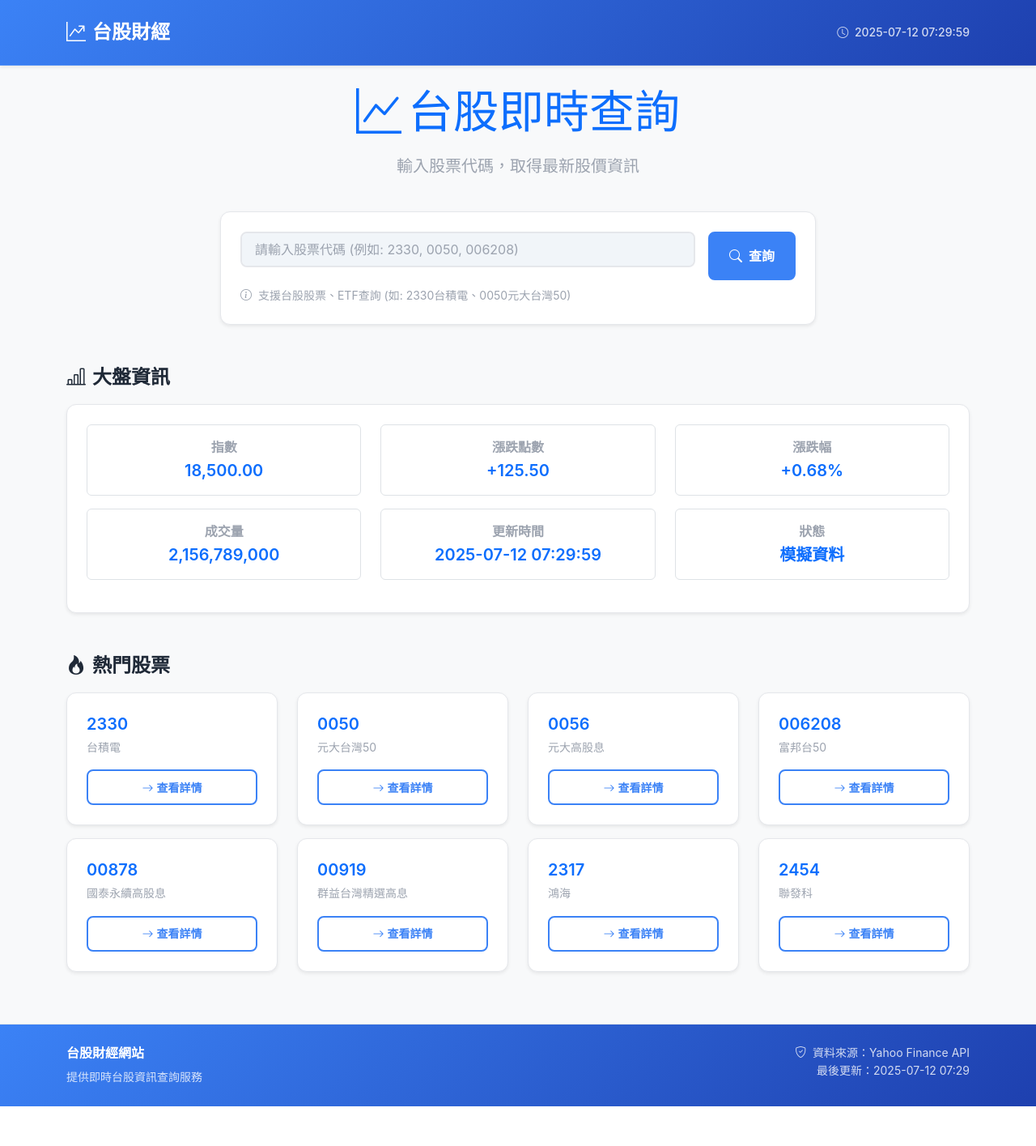
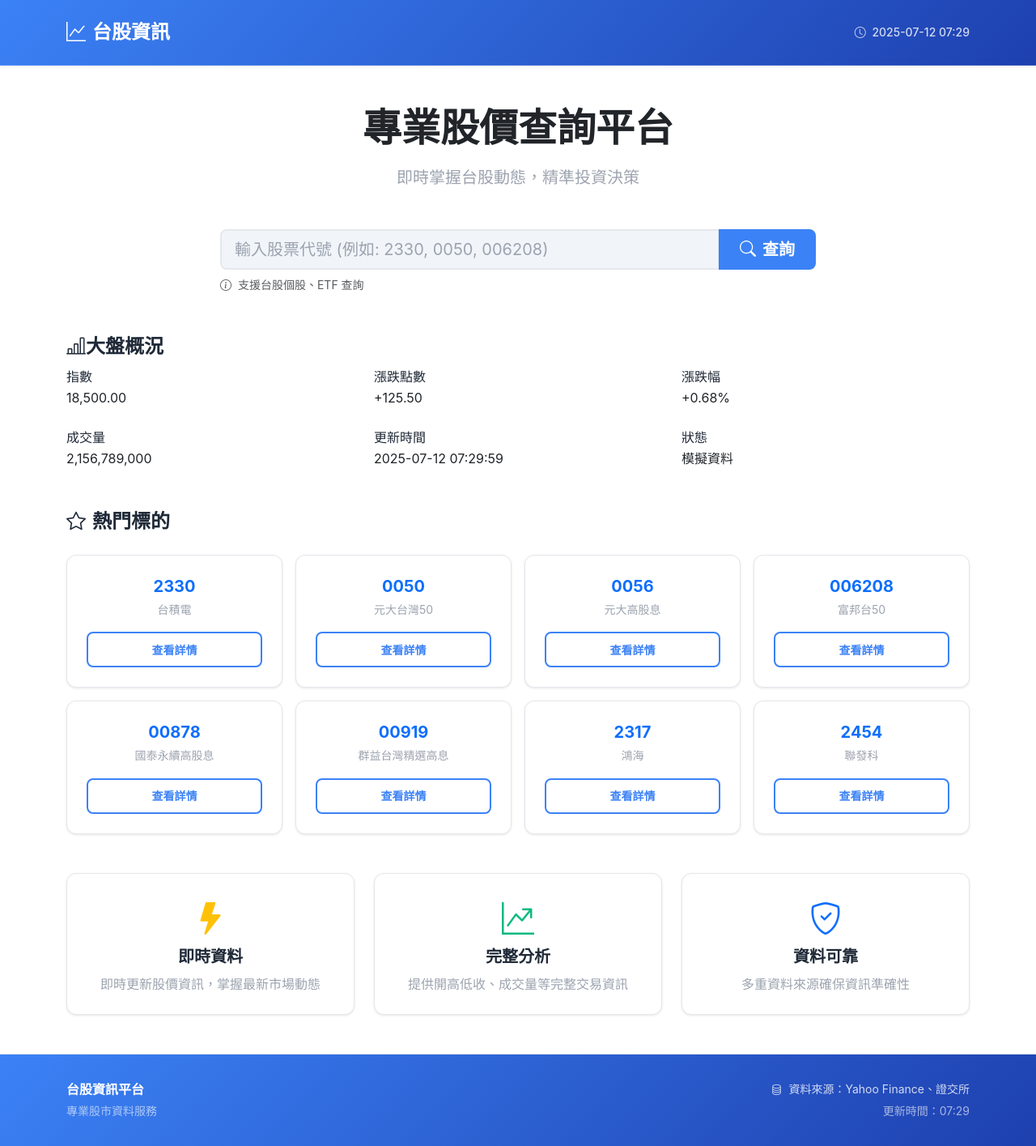
Before and after one commit to iamhenryhuang/financial_web, a Flask app: page / in a window 1280 px wide. Shown: the whole page at 81% size. Before the commit the page ends 1366 px from the top, so only its background shows below. Run offline with Flask 3, Linux system fonts and the light colour scheme; data that the repository does not hold is empty.

Commit message:
Update home.html

```diff
--- a/templates/home.html
+++ b/templates/home.html
@@ -3,7 +3,7 @@
 <head>
     <meta charset="UTF-8">
     <meta name="viewport" content="width=device-width, initial-scale=1.0">
-    <title>台股財經網站 - 即時股價查詢</title>
+    <title>台股資訊 | 專業股價查詢平台</title>
 
     <!-- Bootstrap 5 CSS -->
     <link href="https://cdn.jsdelivr.net/npm/bootstrap@5.3.0/dist/css/bootstrap.min.css" rel="stylesheet">
@@ -12,83 +12,74 @@
     <!-- 自定義樣式 -->
     <link href="{{ url_for('static', filename='style.css') }}" rel="stylesheet">
 </head>
-<body class="bg-light">
+<body>
 
     <!-- 導航列 -->
-    <nav class="navbar navbar-expand-lg navbar-dark bg-primary shadow-sm">
+    <nav class="navbar navbar-expand-lg">
         <div class="container">
-            <a class="navbar-brand fw-bold" href="{{ url_for('home') }}">
-                <i class="bi bi-graph-up-arrow me-2"></i>台股財經
+            <a class="navbar-brand" href="{{ url_for('home') }}">
+                <i class="bi bi-graph-up me-2"></i>台股資訊
             </a>
-            <div class="d-flex">
-                <span class="navbar-text text-light">
+            <div class="navbar-nav ms-auto">
+                <span class="navbar-text">
                     <i class="bi bi-clock me-1"></i>
-                    {{ current_time.strftime('%Y-%m-%d %H:%M:%S') }}
+                    {{ current_time.strftime('%Y-%m-%d %H:%M') }}
                 </span>
             </div>
         </div>
     </nav>
 
-    <div class="container my-4">
+    <div class="container my-5">
 
-        <!-- 標題區域 -->
-        <div class="row mb-4">
-            <div class="col-12 text-center">
-                <h1 class="display-4 text-primary mb-3">
-                    <i class="bi bi-graph-up me-2"></i>台股即時查詢
-                </h1>
-                <p class="lead text-muted">輸入股票代碼，取得最新股價資訊</p>
-            </div>
+        <!-- 主標題區域 -->
+        <div class="text-center mb-5">
+            <h1 class="display-5 fw-bold text-dark mb-3">專業股價查詢平台</h1>
+            <p class="lead text-muted">即時掌握台股動態，精準投資決策</p>
         </div>
 
         <!-- 搜尋區域 -->
-        <div class="row mb-5">
-            <div class="col-lg-8 mx-auto">
-                <div class="card shadow-sm">
-                    <div class="card-body p-4">
-                        <form action="{{ url_for('stock_page') }}" method="GET" class="d-flex gap-3">
-                            <div class="flex-grow-1">
+        <div class="row justify-content-center mb-5">
+            <div class="col-lg-8">
+                <div class="search-container">
+                    <form action="{{ url_for('stock_page') }}" method="GET">
+                        <div class="input-group input-group-lg">
                             <input type="text"
                                    name="code"
-                                       class="form-control form-control-lg"
-                                       placeholder="請輸入股票代碼 (例如: 2330, 0050, 006208)"
+                                   class="form-control"
+                                   placeholder="輸入股票代號 (例如: 2330, 0050, 006208)"
                                    required
-                                       pattern="[0-9A-Za-z]{4,6}"
-                                       title="請輸入4-6位數字或字母的股票代碼">
-                            </div>
-                            <button type="submit" class="btn btn-primary btn-lg px-4">
+                                   pattern="[0-9A-Za-z]{3,10}"
+                                   title="請輸入3-10位數字或字母的股票代碼">
+                            <button type="submit" class="btn btn-primary px-4">
                                 <i class="bi bi-search me-2"></i>查詢
                             </button>
+                        </div>
+                        <div class="form-text mt-2">
+                            <i class="bi bi-info-circle me-1"></i>
+                            支援台股個股、ETF 查詢
+                        </div>
                     </form>
-                        <div class="text-muted mt-2 small">
-                            <i class="bi bi-info-circle me-1"></i>
-                            支援台股股票、ETF查詢 (如: 2330台積電、0050元大台灣50)
-                        </div>
-                    </div>
                 </div>
             </div>
         </div>
 
         <!-- 大盤資訊 -->
-        <div class="row mb-5">
-            <div class="col-12">
-                <h3 class="mb-3">
-                    <i class="bi bi-bar-chart-line me-2"></i>大盤資訊
+        <div class="market-overview mb-5">
+            <h3 class="market-title">
+                <i class="bi bi-bar-chart-line"></i>大盤概況
             </h3>
-                <div class="card shadow-sm">
-                    <div class="card-body">
             {% if market_info and not market_info.get('錯誤') %}
-                        <div class="row text-center">
+            <div class="row g-4">
                 {% for key, value in market_info.items() %}
-                            <div class="col-md-4 mb-3">
-                                <div class="p-3 border rounded bg-white">
-                                    <h6 class="text-muted mb-1">{{ key }}</h6>
-                                    <h4 class="mb-0
+                <div class="col-md-4">
+                    <div class="stats-card">
+                        <div class="stats-label">{{ key }}</div>
+                        <div class="stats-value
                             {% if key == '漲跌' and value and value.startswith('-') %}text-danger
                             {% elif key == '漲跌' and value and value.startswith('+') %}text-success
-                                        {% else %}text-primary{% endif %}">
+                            {% else %}text-dark{% endif %}">
                             {{ value if value else 'N/A' }}
-                                    </h4>
+                        </div>
                     </div>
                 </div>
                 {% endfor %}
@@ -96,58 +87,82 @@
             {% else %}
             <div class="text-center py-4">
                 <i class="bi bi-exclamation-triangle text-warning fs-1"></i>
-                            <p class="text-muted mt-2">
+                <p class="text-muted mt-3">
                     {{ market_info.get('錯誤', '無法載入大盤資訊') }}
                 </p>
             </div>
             {% endif %}
         </div>
-                </div>
-            </div>
-        </div>
 
-        <!-- 熱門股票 -->
-        <div class="row">
-            <div class="col-12">
-                <h3 class="mb-3">
-                    <i class="bi bi-fire me-2"></i>熱門股票
+        <!-- 熱門標的 -->
+        <div class="mb-5">
+            <h3 class="mb-4">
+                <i class="bi bi-star me-2"></i>熱門標的
             </h3>
-                <div class="row">
+            <div class="row g-3">
                 {% for stock in popular_stocks %}
-                    <div class="col-lg-3 col-md-4 col-sm-6 mb-3">
-                        <div class="card h-100 shadow-sm hover-shadow">
-                            <div class="card-body d-flex flex-column">
-                                <h6 class="card-title text-primary mb-1">{{ stock.code }}</h6>
+                <div class="col-lg-3 col-md-4 col-sm-6">
+                    <div class="card h-100">
+                        <div class="card-body text-center">
+                            <h6 class="card-title fw-bold text-primary mb-1 monospace">{{ stock.code }}</h6>
                             <p class="card-text text-muted small mb-3">{{ stock.name }}</p>
-                                <div class="mt-auto">
                             <a href="{{ url_for('stock_page', code=stock.code) }}"
                                class="btn btn-outline-primary btn-sm w-100">
-                                        <i class="bi bi-arrow-right me-1"></i>查看詳情
+                                查看詳情
                             </a>
-                                </div>
                         </div>
                     </div>
                 </div>
                 {% endfor %}
             </div>
         </div>
+
+        <!-- 功能特色 -->
+        <div class="row g-4 mb-5">
+            <div class="col-md-4">
+                <div class="card h-100 text-center">
+                    <div class="card-body">
+                        <i class="bi bi-lightning-fill text-warning fs-1 mb-3"></i>
+                        <h5 class="card-title">即時資料</h5>
+                        <p class="card-text text-muted">即時更新股價資訊，掌握最新市場動態</p>
+                    </div>
+                </div>
+            </div>
+            <div class="col-md-4">
+                <div class="card h-100 text-center">
+                    <div class="card-body">
+                        <i class="bi bi-graph-up-arrow text-success fs-1 mb-3"></i>
+                        <h5 class="card-title">完整分析</h5>
+                        <p class="card-text text-muted">提供開高低收、成交量等完整交易資訊</p>
+                    </div>
+                </div>
+            </div>
+            <div class="col-md-4">
+                <div class="card h-100 text-center">
+                    <div class="card-body">
+                        <i class="bi bi-shield-check text-primary fs-1 mb-3"></i>
+                        <h5 class="card-title">資料可靠</h5>
+                        <p class="card-text text-muted">多重資料來源確保資訊準確性</p>
+                    </div>
+                </div>
+            </div>
         </div>
     </div>
 
     <!-- 頁尾 -->
-    <footer class="bg-primary text-white py-4 mt-5">
+    <footer>
         <div class="container">
-            <div class="row">
+            <div class="row align-items-center">
                 <div class="col-md-6">
-                    <h6>台股財經網站</h6>
-                    <p class="small mb-0">提供即時台股資訊查詢服務</p>
+                    <h6 class="mb-1">台股資訊平台</h6>
+                    <p class="small mb-0 opacity-75">專業股市資料服務</p>
                 </div>
                 <div class="col-md-6 text-md-end">
-                    <p class="small mb-0">
-                        <i class="bi bi-shield-check me-1"></i>
-                        資料來源：Yahoo Finance API
+                    <p class="small mb-1">
+                        <i class="bi bi-database me-1"></i>
+                        資料來源：Yahoo Finance、證交所
                     </p>
-                    <p class="small mb-0">最後更新：{{ current_time.strftime('%Y-%m-%d %H:%M') }}</p>
+                    <p class="small mb-0 opacity-75">更新時間：{{ current_time.strftime('%H:%M') }}</p>
                 </div>
             </div>
         </div>
@@ -158,35 +173,31 @@
 
     <!-- 自定義 JavaScript -->
     <script>
-        // 搜尋表單增強
         document.addEventListener('DOMContentLoaded', function() {
             const searchForm = document.querySelector('form');
             const searchInput = document.querySelector('input[name="code"]');
 
+            // 優化輸入體驗
             searchInput.addEventListener('input', function() {
-                // 移除非數字字符
-                this.value = this.value.replace(/[^\d]/g, '');
+                this.value = this.value.replace(/[^0-9A-Za-z]/g, '').toUpperCase();
             });
 
+            // 表單驗證
             searchForm.addEventListener('submit', function(e) {
                 const code = searchInput.value.trim();
-                if (code.length < 4 || code.length > 5) {
+                if (code.length < 3 || code.length > 10) {
                     e.preventDefault();
-                    alert('請輸入4-5位數字的股票代碼');
                     searchInput.focus();
+                    searchInput.classList.add('is-invalid');
+                    setTimeout(() => searchInput.classList.remove('is-invalid'), 3000);
                 }
             });
-        });
 
-        // 鼠標懸停效果
-        document.querySelectorAll('.hover-shadow').forEach(card => {
-            card.addEventListener('mouseenter', function() {
-                this.style.transform = 'translateY(-2px)';
-                this.style.transition = 'all 0.2s ease';
-            });
-
-            card.addEventListener('mouseleave', function() {
-                this.style.transform = 'translateY(0)';
+            // 優化載入體驗
+            searchForm.addEventListener('submit', function() {
+                const submitBtn = this.querySelector('button[type="submit"]');
+                submitBtn.innerHTML = '<span class="loading"></span> 查詢中...';
+                submitBtn.disabled = true;
             });
         });
     </script>
```
Lines whose indentation alone changed are shown as unchanged.
